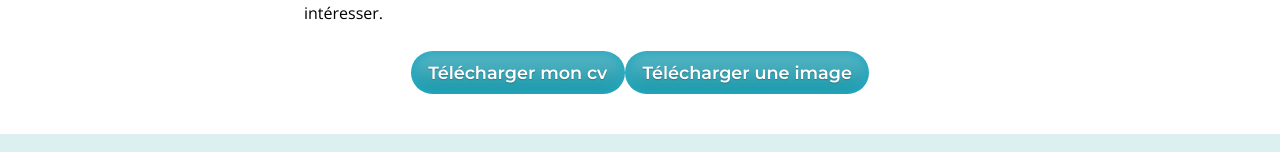
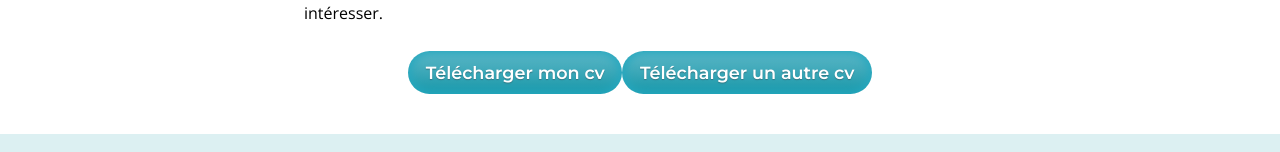
Before and after one commit to lebrasdejesus/Portfolio, a Vue app: page / in a window 1280 px wide. Shown: the part 562-714 px from the top of the page. Built offline with nearby package versions, Linux system fonts and the light colour scheme.

Commit message:
rectification lien cv

```diff
--- a/src/components/Presentation.vue
+++ b/src/components/Presentation.vue
@@ -55,8 +55,8 @@ import PresentationItemSkills from "./PresentationItemSkills.vue";
             >
           </button>
           <button>
-            <a href="../assets/Lakson-NB.jpg" target="blank"
-              >Télécharger une image</a
+            <a href="src/assets/cvfchambinaud.pdf" target="blank"
+              >Télécharger un autre cv</a
             >
           </button>
         </div>
```
Also changed, not shown: 2 other files (tests, documents, lock files or other folders).
